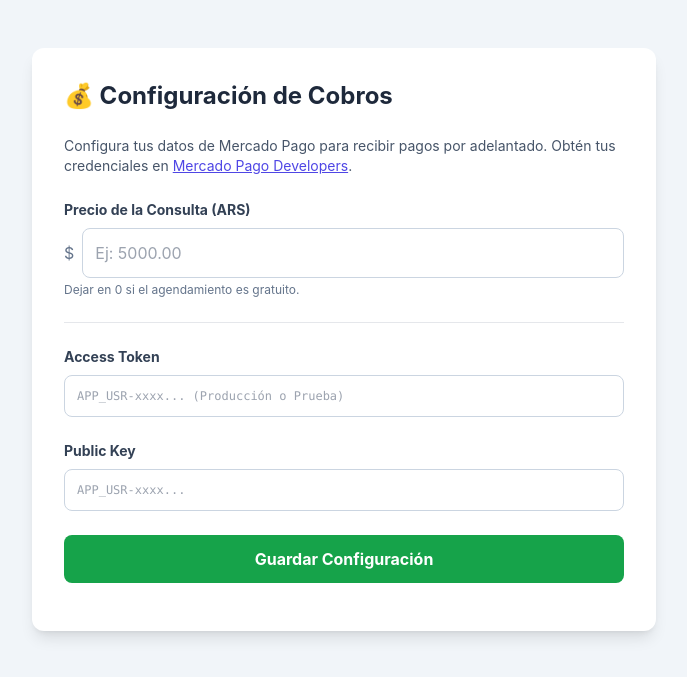
After one commit to guille001-star/AgendaPro, a Flask app: page /dashboard/settings in a window 1280 px wide. The commit adds this page. Shown: the top 677 px of the page, without its empty margins (296-983 px from the left). Run offline with Flask 3, Linux system fonts and the light colour scheme; the visitor is signed in with stand-in values (Sample User, id 1); some libraries are stand-ins or nearby versions.

Commit message:
Fix: Restore full monthly calendar logic and payment settings

```diff
--- a/app/models/user.py
+++ b/app/models/user.py
@@ -3,16 +3,12 @@ from flask_login import UserMixin
 
 class User(UserMixin, db.Model):
     __tablename__ = 'users'
-
     id = db.Column(db.Integer, primary_key=True)
     name = db.Column(db.String(100), nullable=False)
     email = db.Column(db.String(120), unique=True, nullable=False)
     password_hash = db.Column(db.String(256))
     slug = db.Column(db.String(100), unique=True)
-
-    # --- NUEVO CAMPO ---
     appointment_price = db.Column(db.Float, default=0.0)
-    # -------------------
 
     def set_password(self, password):
         from werkzeug.security import generate_password_hash
--- a/app/routes/dashboard.py
+++ b/app/routes/dashboard.py
@@ -84,7 +84,7 @@ def toggle_day(date_str):
 @login_required
 def set_hours_by_date(date_str):
     day = AvailableDay.query.filter_by(professional_id=current_user.id, date=date_str).first()
-    if not day: return jsonify({'status': 'error', 'message': 'Día no habilitado'}), 404
+    if not day: return jsonify({'status': 'error', 'message': 'Dia no habilitado'}), 404
 
     data = request.get_json()
     start_str = data.get('start_time')
@@ -125,7 +125,7 @@ def settings():
         if key: current_user.mp_public_key = key
 
         db.session.commit()
-        flash('Configuración de cobros guardada.', 'success')
+        flash('Configuracion guardada.', 'success')
         return redirect(url_for('dashboard.settings'))
 
     return render_template('dashboard/settings.html')
--- /dev/null
+++ b/app/templates/dashboard/settings.html
@@ -0,0 +1,38 @@
+{% extends "base.html" %}
+{% block content %}
+<div class="max-w-2xl mx-auto p-6">
+    <div class="bg-white rounded-xl shadow-lg p-8">
+        <h1 class="text-2xl font-bold text-slate-800 mb-6">💰 Configuración de Cobros</h1>
+        <p class="text-slate-600 mb-6 text-sm">
+            Configura tus datos de Mercado Pago para recibir pagos por adelantado.
+            Obtén tus credenciales en <a href="https://www.mercadopago.com.ar/developers/panel" target="_blank" class="text-indigo-600 underline">Mercado Pago Developers</a>.
+        </p>
+        <form method="POST" action="{{ url_for('dashboard.settings') }}" class="space-y-6">
+            <div class="border-b pb-6">
+                <label class="block text-sm font-bold text-slate-700 mb-2">Precio de la Consulta (ARS)</label>
+                <div class="flex items-center gap-2">
+                    <span class="text-slate-500">$</span>
+                    <input type="number" name="price" step="0.01" value="{{ current_user.appointment_price or '' }}"
+                           class="flex-1 border border-slate-300 p-3 rounded-lg focus:ring-2 focus:ring-indigo-500" placeholder="Ej: 5000.00">
+                </div>
+                <p class="text-xs text-slate-500 mt-1">Dejar en 0 si el agendamiento es gratuito.</p>
+            </div>
+            <div>
+                <label class="block text-sm font-bold text-slate-700 mb-2">Access Token</label>
+                <input type="text" name="mp_token" value="{{ current_user.mp_access_token or '' }}"
+                       class="w-full border border-slate-300 p-3 rounded-lg text-xs font-mono focus:ring-2 focus:ring-indigo-500"
+                       placeholder="APP_USR-xxxx... (Producción o Prueba)">
+            </div>
+            <div>
+                <label class="block text-sm font-bold text-slate-700 mb-2">Public Key</label>
+                <input type="text" name="mp_key" value="{{ current_user.mp_public_key or '' }}"
+                       class="w-full border border-slate-300 p-3 rounded-lg text-xs font-mono focus:ring-2 focus:ring-indigo-500"
+                       placeholder="APP_USR-xxxx...">
+            </div>
+            <button type="submit" class="w-full bg-green-600 hover:bg-green-700 text-white font-bold py-3 px-6 rounded-lg transition">
+                Guardar Configuración
+            </button>
+        </form>
+    </div>
+</div>
+{% endblock %}
```
Also changed, not shown: app/templates/dashboard/index.html (+3 -4 lines).
